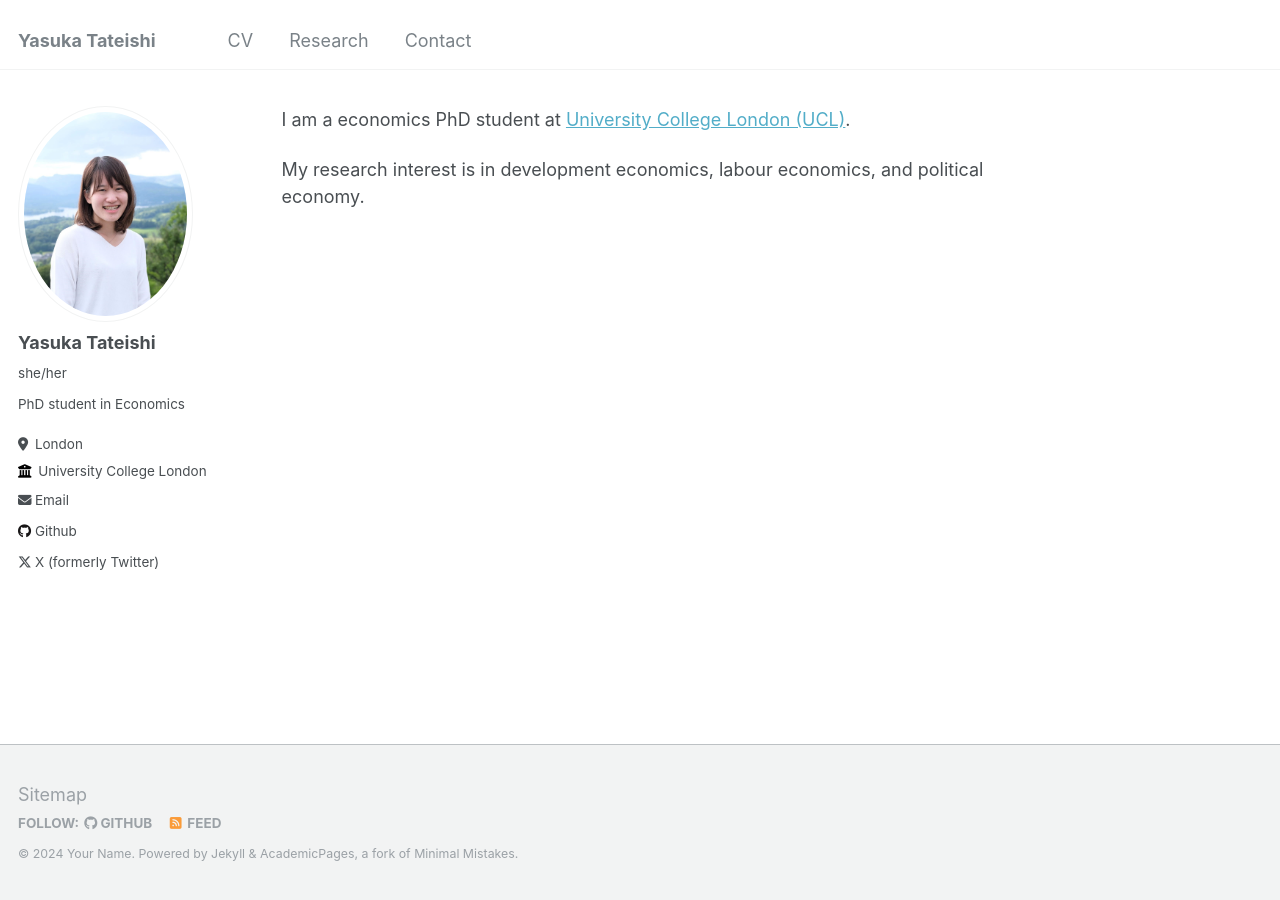
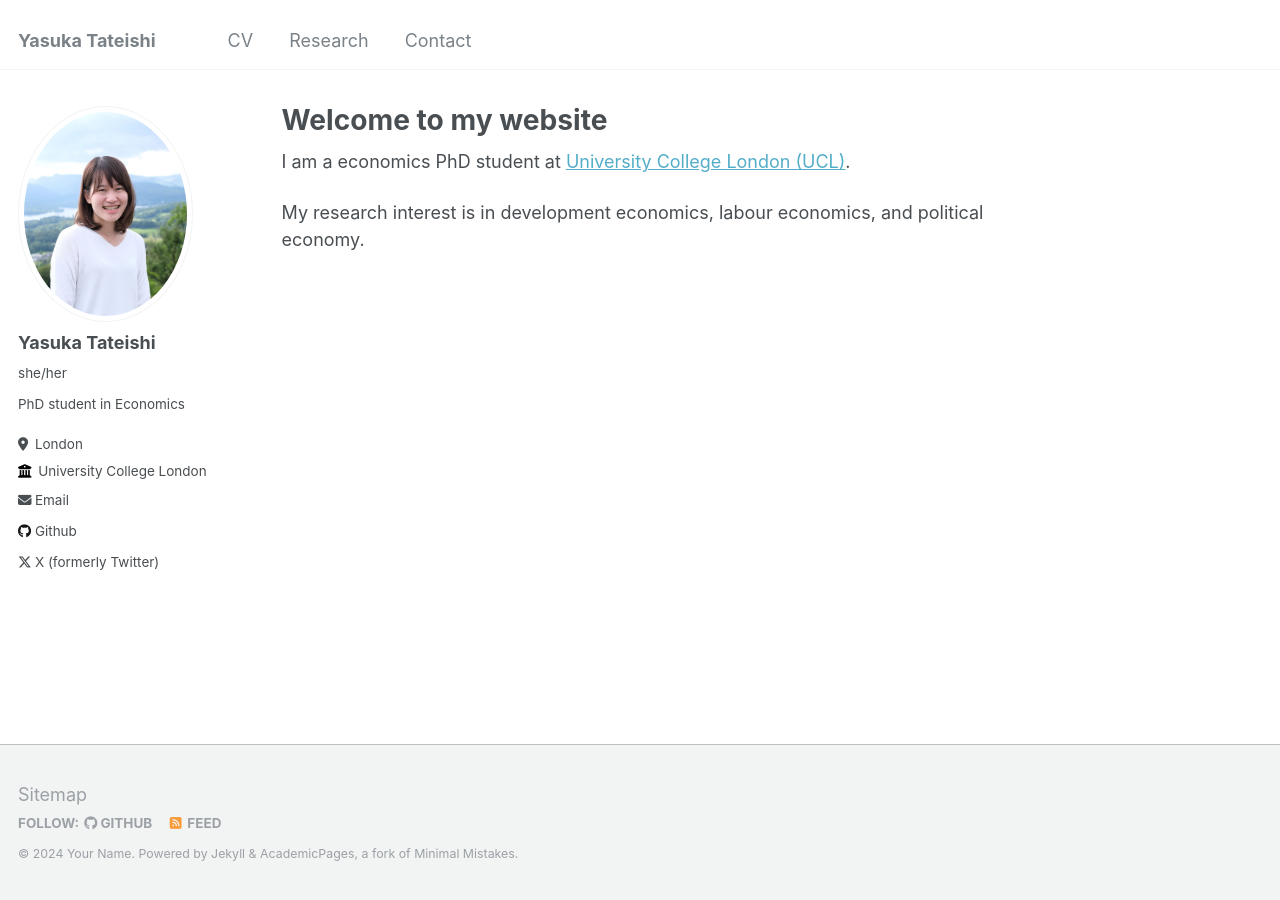
Before and after one commit to yaskatat/yaskatat.github.io, a Jekyll site: the page built from _pages/about.md, in a window 1280 px wide. Built offline with Jekyll 4.4.1, drawn with Linux system fonts in a browser that asks for light colours; our own code applies the rules of GitHub Pages for plain Markdown files.

Commit message:
Update about.md

```diff
--- a/_pages/about.md
+++ b/_pages/about.md
@@ -1,3 +1,11 @@
+---
+permalink: /
+title: "Welcome to my website"
+author_profile: true
+redirect_from:
+  - /about/
+  - /about.html
+---
 
 I am a economics PhD student at [University College London (UCL)](https://www.ucl.ac.uk/economics/ucl-department-economics).
 
```
